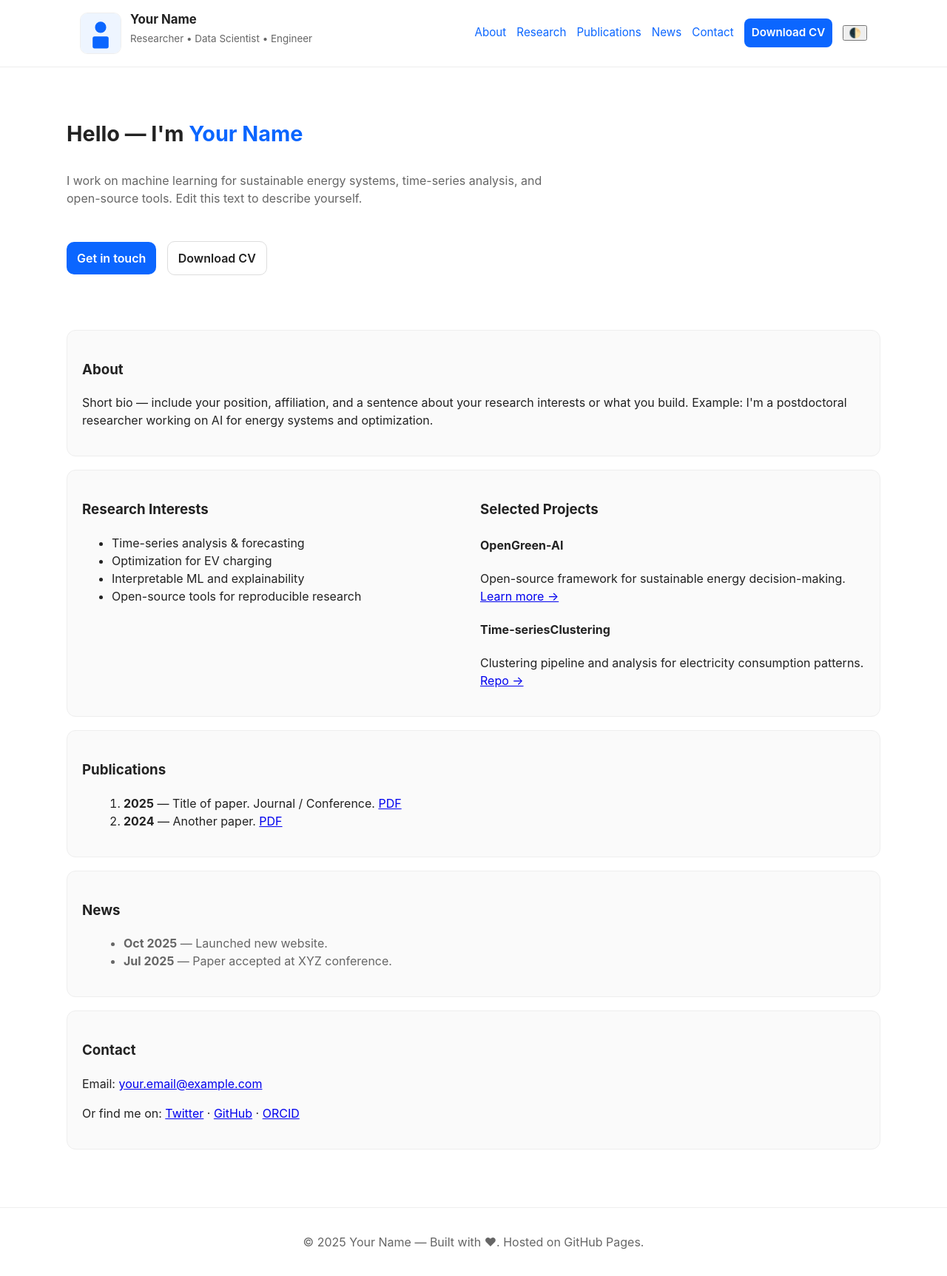
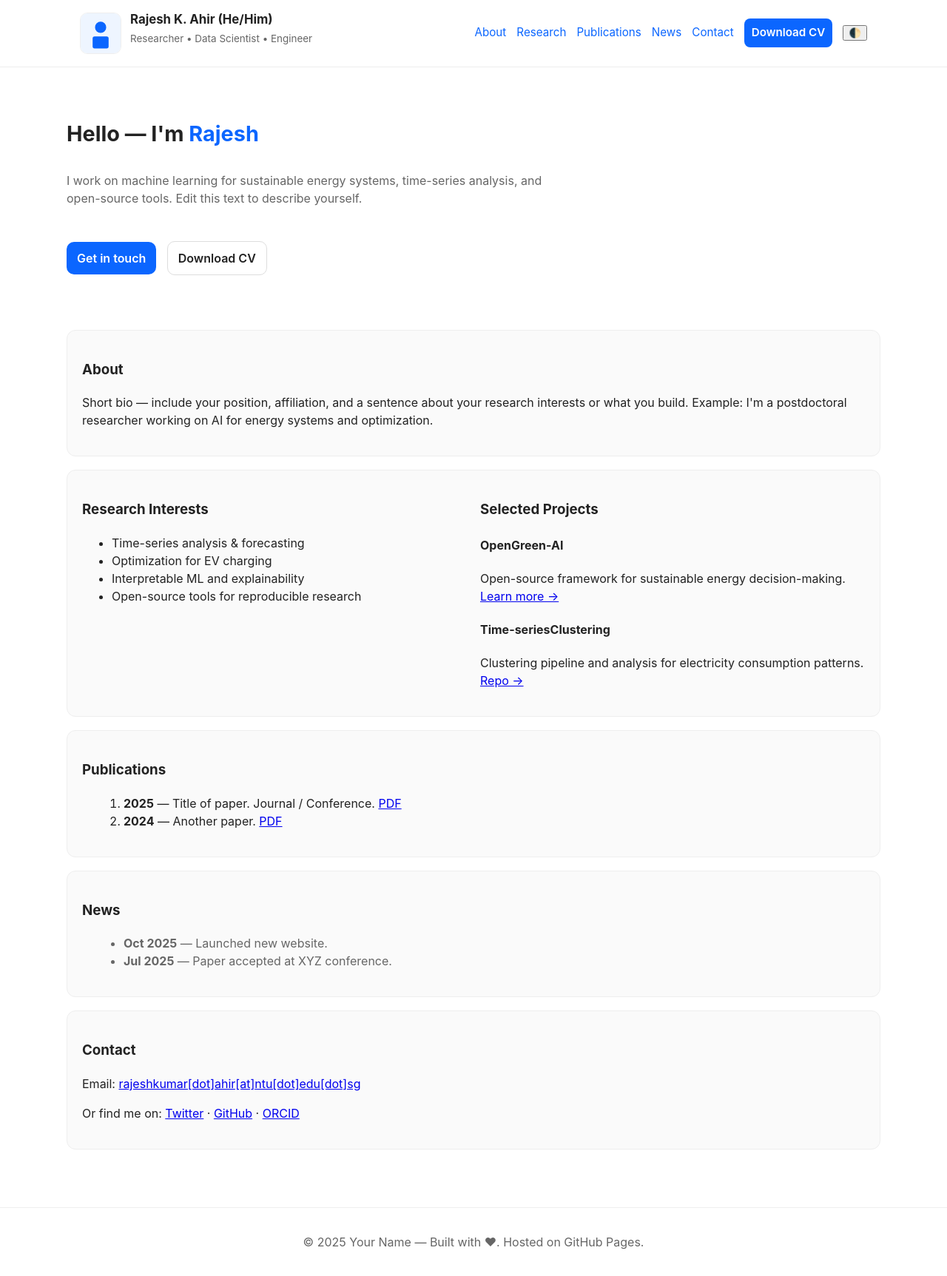
Before and after one commit to drrajeshahir/drrajeshahir.github.io, a plain HTML site: page index.html in a window 1280 px wide. Shown: the whole page at 74% size. Drawn offline with Linux system fonts and the light colour scheme.

Commit message:
new changes to index.html

```diff
--- a/index.html
+++ b/index.html
@@ -3,7 +3,7 @@
 <head>
   <meta charset="utf-8" />
   <meta name="viewport" content="width=device-width, initial-scale=1" />
-  <title>Your Name — Portfolio</title>
+  <title>Rajesh K. Ahir — Portfolio</title>
   <meta name="description" content="Personal/Research portfolio. Edit to customise." />
   <link rel="icon" href="assets/favicon.svg" />
   <link rel="stylesheet" href="styles.css" />
@@ -15,7 +15,7 @@
         <div class="brand">
           <img src="assets/avatar.svg" alt="avatar" class="avatar" />
           <div>
-            <h1>Your Name</h1>
+            <h1>Rajesh K. Ahir (He/Him)</h1>
             <p class="tagline">Researcher • Data Scientist • Engineer</p>
           </div>
         </div>
@@ -26,7 +26,7 @@
           <a href="#publications">Publications</a>
           <a href="#news">News</a>
           <a href="#contact">Contact</a>
-          <a class="cv" href="assets/CV.pdf" download>Download CV</a>
+          <a class="cv" href="assets/rajesh_CV.pdf" download>Download CV</a>
           <button id="theme-toggle" class="theme-toggle" aria-label="Toggle theme">🌓</button>
         </nav>
 
@@ -37,7 +37,7 @@
     <main class="container">
       <section id="hero" class="hero">
         <div class="hero-inner">
-          <h2>Hello — I'm <span class="accent">Your Name</span></h2>
+          <h2>Hello — I'm <span class="accent">Rajesh</span></h2>
           <p class="lead">I work on machine learning for sustainable energy systems, time-series analysis, and open-source tools. Edit this text to describe yourself.</p>
           <p class="hero-cta">
             <a href="#contact" class="btn">Get in touch</a>
@@ -92,7 +92,7 @@
 
       <section id="contact" class="card">
         <h3>Contact</h3>
-        <p>Email: <a href="mailto:your.email@example.com">your.email@example.com</a></p>
+        <p>Email: <a href="mailto:rajeshkumar.ahir@ntu.edu.sg">rajeshkumar[dot]ahir[at]ntu[dot]edu[dot]sg</a></p>
         <p>Or find me on:
           <a href="#" aria-label="Twitter">Twitter</a> ·
           <a href="#" aria-label="GitHub">GitHub</a> ·
```
